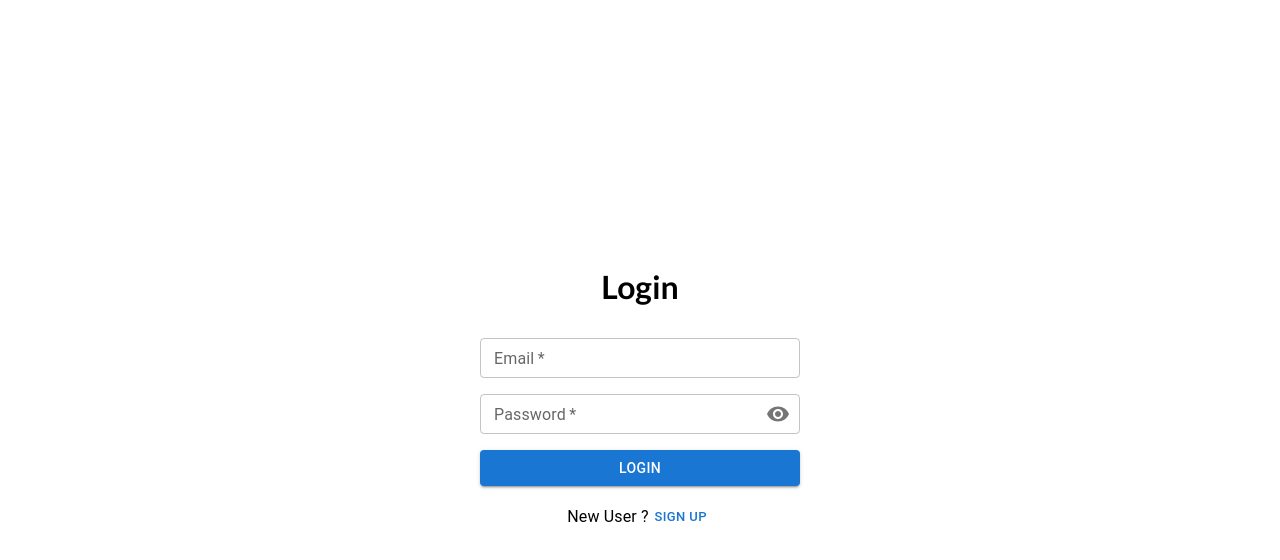
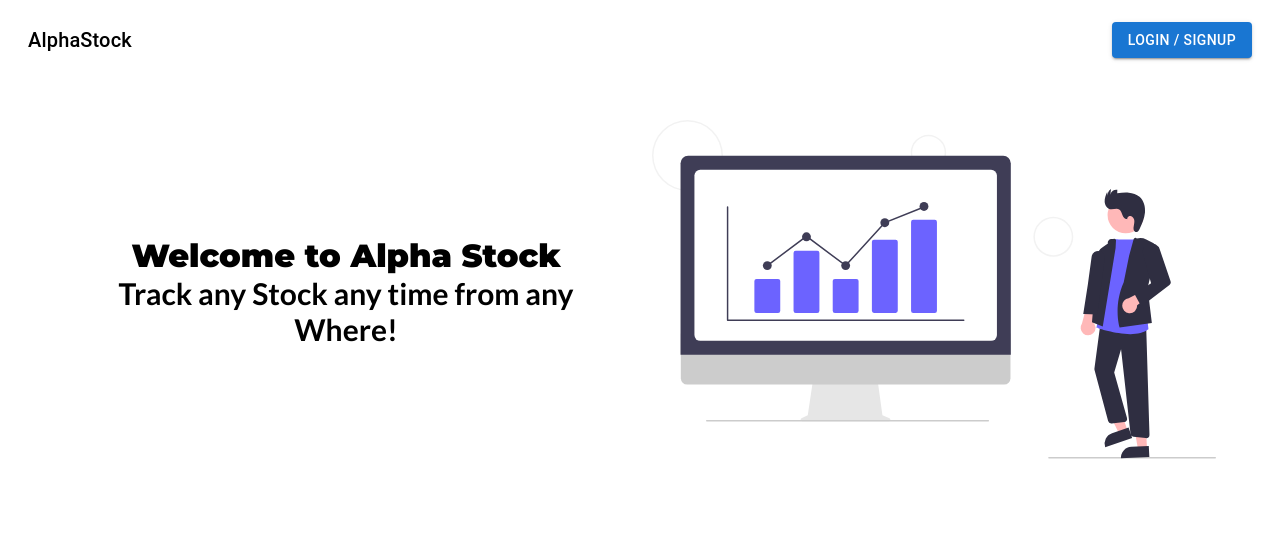
Before and after one commit to yusha0123/alpha-stock, a React (Create React App) app: page / in a window 1280 px wide. Before the commit this address led to /authorize. Shown: the top 560 px of the page. Built offline with nearby package versions, Linux system fonts and the light colour scheme; no server answers.

Commit message:
Added landing Page

```diff
--- a/public/index.html
+++ b/public/index.html
@@ -15,6 +15,9 @@
   <link rel="preconnect" href="https://fonts.googleapis.com">
   <link rel="preconnect" href="https://fonts.gstatic.com" crossorigin>
   <link href="https://fonts.googleapis.com/css2?family=Poppins&display=swap" rel="stylesheet">
+  <link rel="preconnect" href="https://fonts.googleapis.com">
+  <link rel="preconnect" href="https://fonts.gstatic.com" crossorigin>
+  <link href="https://fonts.googleapis.com/css2?family=Montserrat:wght@900&display=swap" rel="stylesheet">
   <title>Alpha Stock</title>
 </head>
 
--- a/src/App.css
+++ b/src/App.css
@@ -14,3 +14,15 @@ h2 {
 h3 {
   font-family: "Poppins", sans-serif;
 }
+
+.header1 {
+  font-family: "Montserrat", sans-serif;
+  font-family: 45px;
+  text-align: center;
+}
+
+.header2 {
+  font-family: "Lato", sans-serif;
+  font-size: 30px;
+  text-align: center;
+}
--- a/src/App.js
+++ b/src/App.js
@@ -6,18 +6,20 @@ import { BrowserRouter as Router, Routes, Route } from "react-router-dom";
 import SpecialRoute from "./utils/SpecialRoute";
 import PrivateRoutes from "./utils/PrivateRoutes";
 import Portfolio from "./components/Portfolio";
+import Root from "./components/Root";
 
 function App() {
   return (
     <Router>
       <Routes>
         <Route element={<PrivateRoutes />}>
-          <Route element={<Home />} path="/" exact />
+          <Route element={<Home />} path="/home" exact />
           <Route element={<Settings />} path="/settings" exact />
           <Route element={<Portfolio />} path="/portfolio" exact />
         </Route>
         <Route element={<SpecialRoute />}>
           <Route element={<SignupLogin />} path="/authorize" exact />
+          <Route element={<Root />} path="/" exact />
         </Route>
       </Routes>
     </Router>
--- /dev/null
+++ b/src/components/Root.jsx
@@ -0,0 +1,58 @@
+import React from "react";
+import { Box } from "@mui/material";
+import AppBar from "@mui/material/AppBar";
+import Toolbar from "@mui/material/Toolbar";
+import Typography from "@mui/material/Typography";
+import Button from "@mui/material/Button";
+import Grid from "@mui/material/Grid";
+import { ReactComponent as Logo } from "../utils/root.svg";
+import { Link } from "react-router-dom";
+
+const Root = () => {
+  return (
+    <Box sx={{ width: "100vw", height: "100vh" }}>
+      <Box sx={{ flexGrow: 1 }}>
+        <AppBar
+          position="static"
+          sx={{ backgroundColor: "#fff", color: "black", py: 1, px: 0.5 }}
+          elevation={0}
+        >
+          <Toolbar>
+            <Typography variant="h6" component="div" sx={{ flexGrow: 1 }}>
+              AlphaStock
+            </Typography>
+            <Box display="flex" gap={3}>
+              <Link
+                to="/authorize"
+                style={{ textDecoration: "none", color: "inherit" }}
+              >
+                <Button variant="contained">Login / Signup</Button>
+              </Link>
+            </Box>
+          </Toolbar>
+        </AppBar>
+      </Box>
+      <Box display="flex" alignItems="center" gap={1} width="90%" mx="auto">
+        <Grid
+          container
+          spacing={3}
+          direction={{ xs: "column", lg: "row" }}
+          alignItems="center"
+          paddingTop={5}
+        >
+          <Grid item xs={12} md={6}>
+            <h1 className="header1">Welcome to Alpha Stock</h1>
+            <h2 className="header2">
+              Track any Stock any time from any Where!
+            </h2>
+          </Grid>
+          <Grid item xs={12} md={6}>
+            <Logo width="100%" height="100%" />
+          </Grid>
+        </Grid>
+      </Box>
+    </Box>
+  );
+};
+
+export default Root;
--- a/src/components/SignupLogin.js
+++ b/src/components/SignupLogin.js
@@ -68,6 +68,7 @@ function Signup_Login() {
         const user = res.user;
         await updateProfile(user, {
           displayName: name,
+          photoURL: "",
         });
         await setDoc(doc(firestore, "users", auth.currentUser.uid), {
           portfolio: [],
--- a/src/utils/PrivateRoutes.js
+++ b/src/utils/PrivateRoutes.js
@@ -19,7 +19,7 @@ function PrivateRoutes() {
       </>
     );
   }
-  return <Navigate to="/authorize" />;
+  return <Navigate to="/" />;
 }
 
 export default PrivateRoutes;
--- a/src/utils/SpecialRoute.js
+++ b/src/utils/SpecialRoute.js
@@ -13,7 +13,7 @@ function SpecialRoute() {
   if (!user) {
     return <Outlet />;
   }
-  return <Navigate to="/" />;
+  return <Navigate to="/home" />;
 }
 
 export default SpecialRoute;
```
Also changed, not shown: src/utils/root.svg (added).
